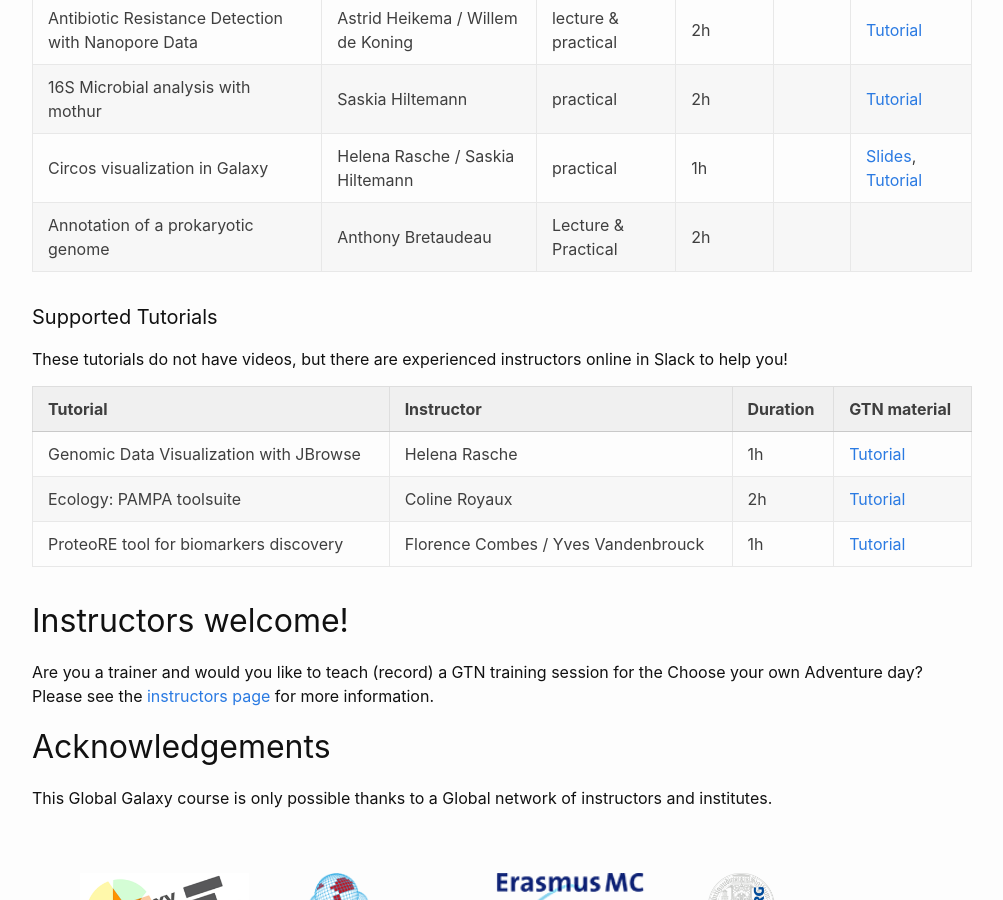
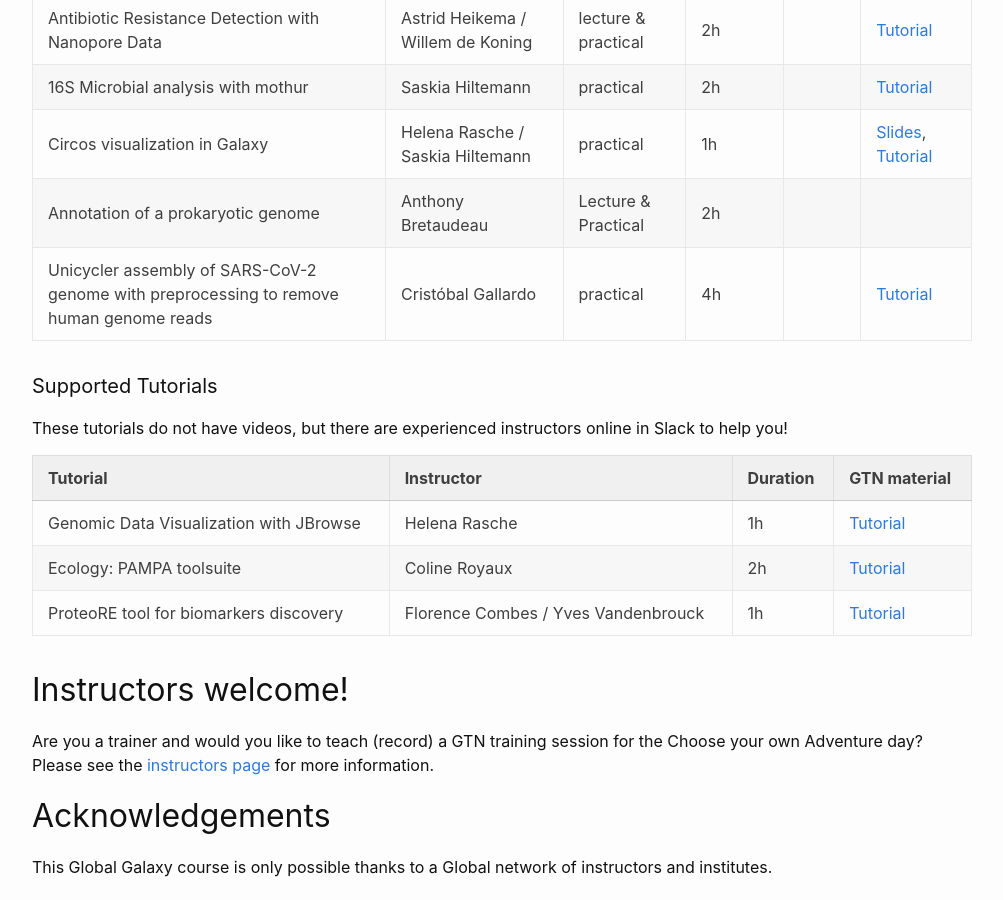
Before and after one commit to shiltemann/global-galaxy-course, a Jekyll site: the page built from index.md, in a window 1280 px wide and 900 px high, scrolled down 3404 px. Shown: the whole window, without its empty margins (138-1141 px from the left). Built offline with Jekyll 4.4.1, drawn with Linux system fonts in a browser that asks for light colours.

Commit message:
add session

```diff
--- a/index.md
+++ b/index.md
@@ -18,7 +18,7 @@ The [program](#program) covers a general **introduction to the Galaxy platform**
 **Support:** Slack Channel (link will be provided here before the course) \\
 **Contact:** [Saskia Hiltemann](mailto:saskiahiltemann@gmail.com) \\
 **Organized by:** [The Galaxy Training Network (GTN)](https://training.galaxyproject.org/training-material/hall-of-fame), [CINECA](https://www.cineca-project.eu/), [The Galaxy Project](https://galaxyproject.org), [Australian BioCommons](https://www.biocommons.org.au/), [Erasmus Medical Center](https://www.erasmusmc.nl),
-[Albert-Ludwigs-Universität Freiburg](https://uni-freiburg.de/), [Avans Hogeschool](https://www.avans.nl), [The Gallantries Project](https://gallantries.github.io/), [University of Melbourne](https://www.unimelb.edu.au/) [The GalaxyP Team](http://galaxyp.org/), [The ProteoRE Team](http://www.proteore.org/), [INAB-CERTH](https://www.inab.certh.gr/), [EMBL-EBI](https://www.ebi.ac.uk/), [Institute of Surgical Pathology - University Medical Center Freiburg](https://www.uniklinik-freiburg.de/pathologie-en.html), [Centre National pour la Recherche Scientifique (CNRS)](http://www.cnrs.fr/), [Clermont Auvergne University](https://www.uca.fr/).
+[Albert-Ludwigs-Universität Freiburg](https://uni-freiburg.de/), [Avans Hogeschool](https://www.avans.nl), [The Gallantries Project](https://gallantries.github.io/), [University of Melbourne](https://www.unimelb.edu.au/), [The GalaxyP Team](http://galaxyp.org/), [The ProteoRE Team](http://www.proteore.org/), [INAB-CERTH](https://www.inab.certh.gr/), [EMBL-EBI](https://www.ebi.ac.uk/), [Institute of Surgical Pathology - University Medical Center Freiburg](https://www.uniklinik-freiburg.de/pathologie-en.html), [Centre National pour la Recherche Scientifique (CNRS)](http://www.cnrs.fr/), [Clermont Auvergne University](https://www.uca.fr/).
 
 ## Registration
 
@@ -95,6 +95,7 @@ This day is a little bit different; today, YOU create the program. There are a f
 | 16S Microbial analysis with mothur | Saskia Hiltemann | practical | 2h | | [Tutorial](https://training.galaxyproject.org/training-material/topics/metagenomics/tutorials/mothur-miseq-sop/tutorial.html) |
 | Circos visualization in Galaxy     | Helena Rasche / Saskia Hiltemann | practical | 1h | | [Slides](https://training.galaxyproject.org/training-material/topics/visualisation/tutorials/circos/slides.html), [Tutorial](https://training.galaxyproject.org/training-material/topics/visualisation/tutorials/circos/tutorial.html) |
 | Annotation of a prokaryotic genome | Anthony Bretaudeau | Lecture & Practical | 2h | | |
+| Unicycler assembly of SARS-CoV-2 genome with preprocessing to remove human genome reads | Cristóbal Gallardo | practical | 4h | | [Tutorial](https://training.galaxyproject.org/training-material/topics/assembly/tutorials/assembly-with-preprocessing/tutorial.html) |
 
 
 #### Supported Tutorials
```
